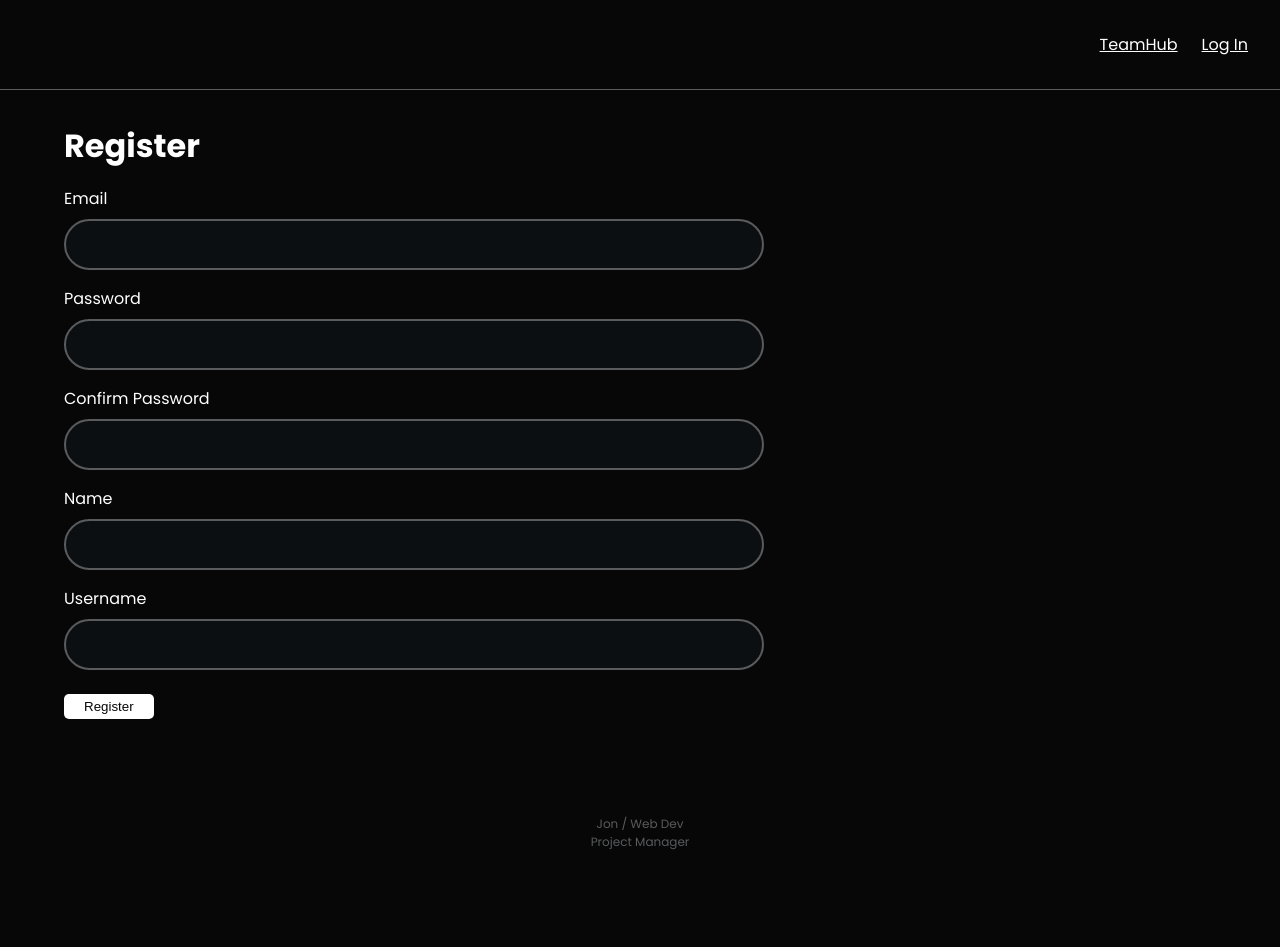
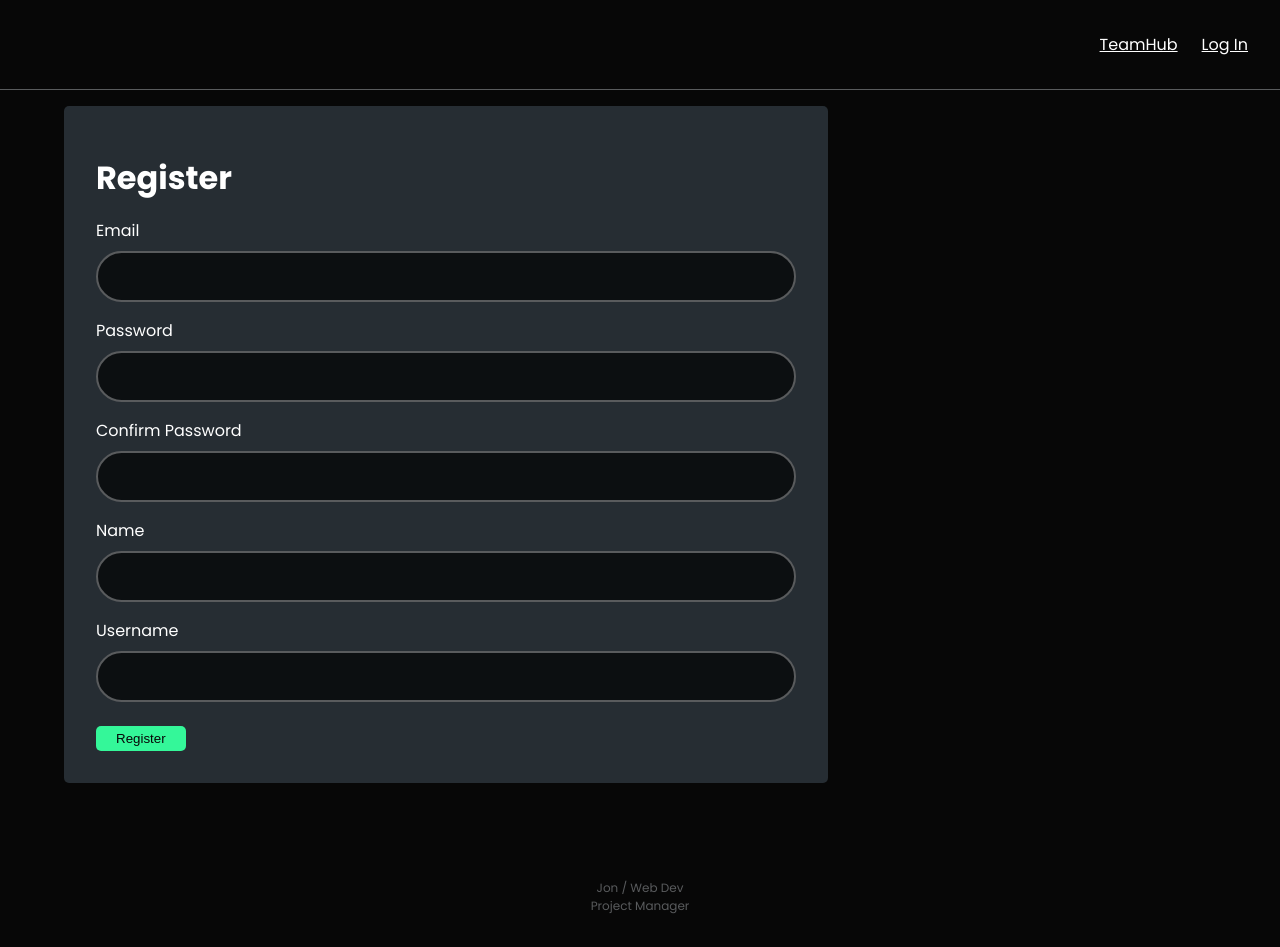
Before and after one commit to venoblin/teamhub-frontend, a React (Create React App) app: page /register in a window 1280 px wide. Before the commit the page ends 883 px from the top, so only its background shows below. Built offline with nearby package versions, Linux system fonts and the light colour scheme; no server answers.

Commit message:
worked on styles

```diff
--- a/src/components/routes/LoginRoute/LoginRoute.tsx
+++ b/src/components/routes/LoginRoute/LoginRoute.tsx
@@ -7,6 +7,7 @@ import { changeListen } from '../../../utils/inputHandler'
 import { submit } from '../../../utils/formHandler'
 import useFormState from '../../../hooks/useFormState'
 import PopUpMessage from '../../PopUpMessage/PopUpMessage'
+import Panel from '../../ui/Panel/Panel'
 
 const LoginRoute = () => {
   const utilitiesContext = useContext(UtilitiesContext)
@@ -26,6 +27,8 @@ const LoginRoute = () => {
 
   return (
     <div className='login route'>
+
+      <Panel>
         <h1>Login</h1>
 
         <form onSubmit={(evt) => submit(evt, loginUser)}>
@@ -53,6 +56,7 @@ const LoginRoute = () => {
         </form>
 
         <Link to='/register'>Register</Link>
+      </Panel>
     </div>
   )
 }
--- a/src/components/routes/RegisterRoute/RegisterRoute.tsx
+++ b/src/components/routes/RegisterRoute/RegisterRoute.tsx
@@ -7,6 +7,7 @@ import { UserContext } from '../../../contexts/UserContext'
 import useFormState from '../../../hooks/useFormState'
 import PopUpMessage from '../../PopUpMessage/PopUpMessage'
 import { UtilitiesContext } from '../../../contexts/UtilitiesContext'
+import Panel from '../../ui/Panel/Panel'
 
 const RegisterRoute = () => {
   const utilitiesContext = useContext(UtilitiesContext)
@@ -36,6 +37,7 @@ const RegisterRoute = () => {
 
   return (
     <div className='register route'>
+      <Panel>
         <h1>Register</h1>
 
         <form onSubmit={(evt) => submit(evt, registerUser)}>
@@ -89,8 +91,9 @@ const RegisterRoute = () => {
             onChange={(evt) => changeListen(evt, formState, setFormState)}
           />
 
-        <button className='button'>Register</button>
+          <button className='success'>Register</button>
         </form>
+      </Panel>
     </div>
   )
 }
--- a/src/components/ui/Panel/Panel.css
+++ b/src/components/ui/Panel/Panel.css
@@ -2,4 +2,5 @@
   background-color: #262d33;
   padding: 2rem;
   border-radius: 5px;
+  max-width: 700px;
 }/*# sourceMappingURL=Panel.css.map */
--- a/src/components/ui/Panel/Panel.scss
+++ b/src/components/ui/Panel/Panel.scss
@@ -4,4 +4,5 @@
   background-color: $wrapperColor;
   padding: 2rem;
   border-radius: 5px;
+  max-width: 700px;
 }
```
Also changed, not shown: 1 other file (tests, documents, lock files or other folders). Lines whose indentation alone changed are shown as unchanged.
